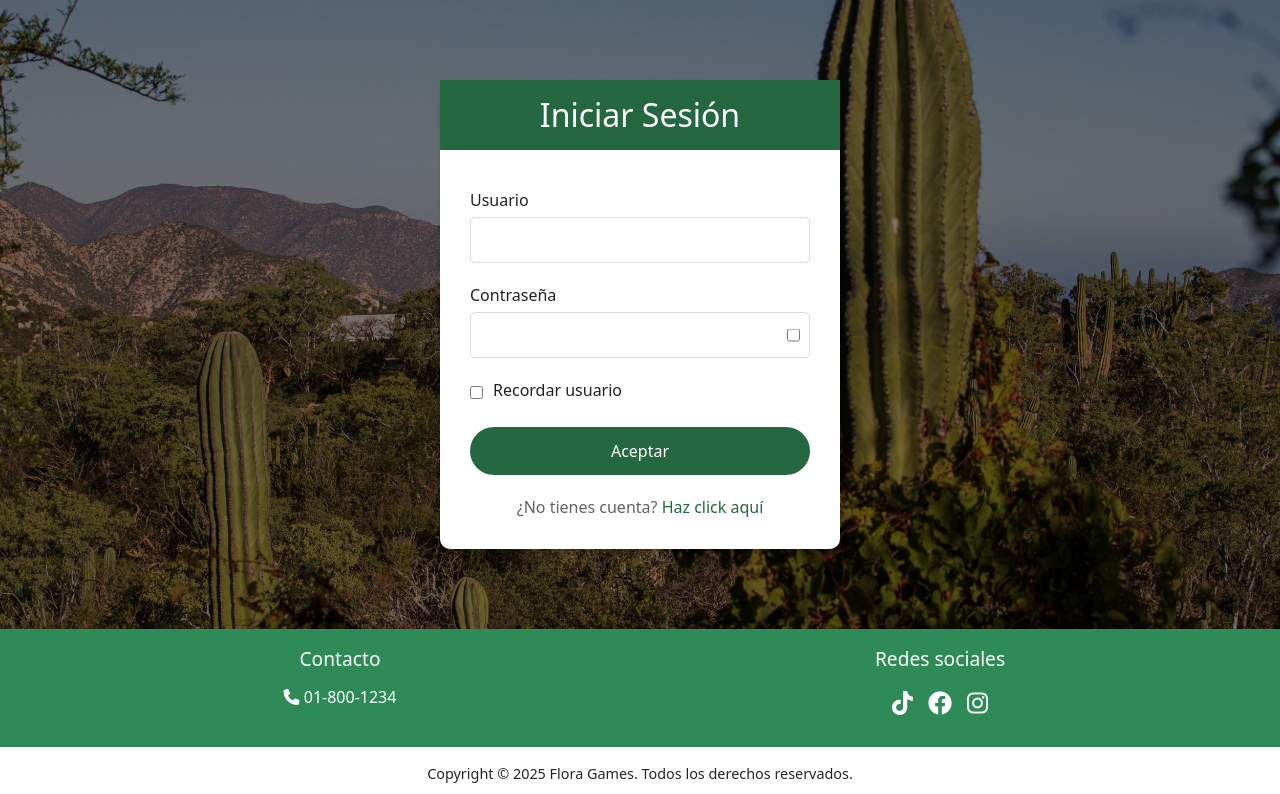
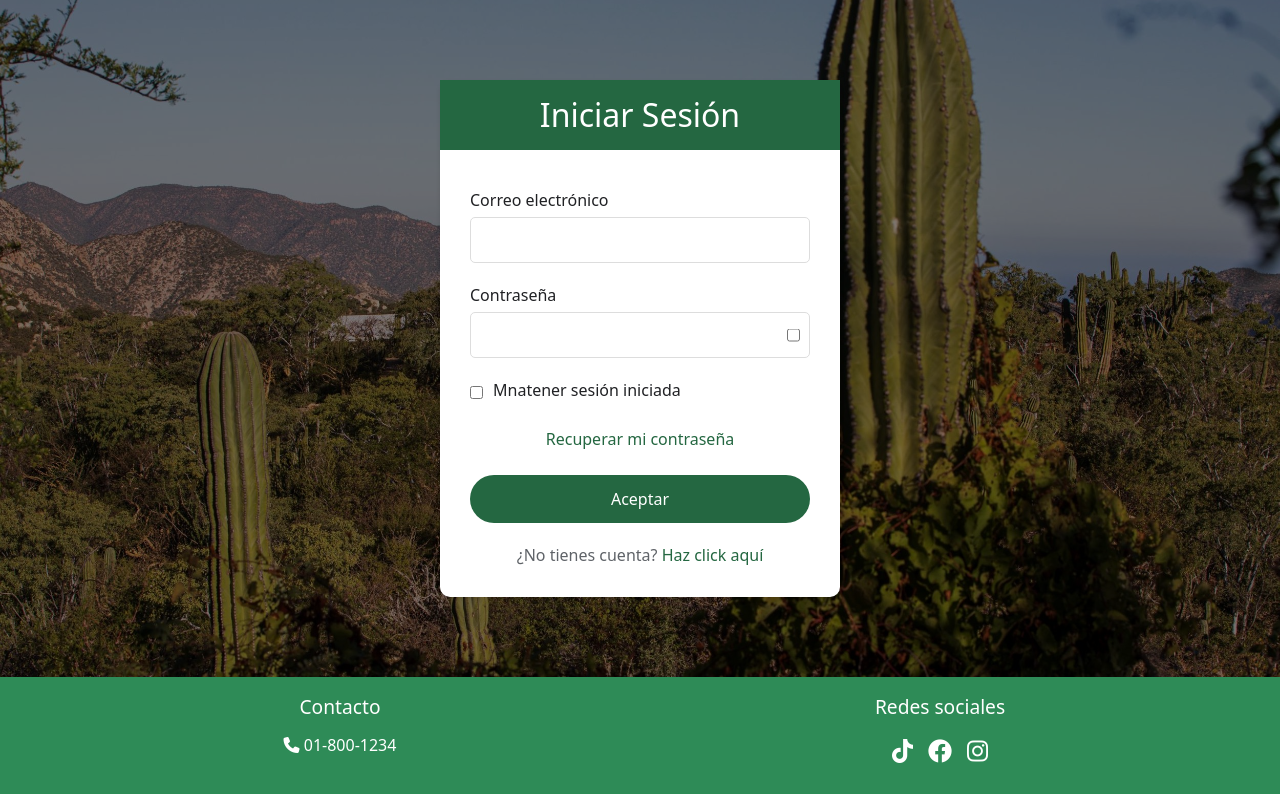
Before and after one commit to OscarIst21/BCS_FloraGames, a PHP site: page /view/login.php in a window 1280 px wide. Shown: the part 78-872 px from the top of the page. Run offline with PHP 8.4, Linux system fonts and the light colour scheme.

Commit message:
feat: rediseño login y registro

```diff
--- a/view/login.php
+++ b/view/login.php
@@ -30,7 +30,7 @@
             <h2 style="background-color: #246741; padding: 1rem; color: white;">Iniciar Sesión</h2>
             <form action="../config/login_actions.php" method="post" class="form-fields">
                 <div class="form-group">
-                    <label for="username">Usuario</label>
+                    <label for="username">Correo electrónico</label>
                     <input type="text" id="username" name="username" required>
                 </div>
                 <div class="form-group">
@@ -42,8 +42,13 @@
                 </div>
                 <div class="form-group checkbox">
                     <input type="checkbox" id="remember" name="remember">
-                    <label for="remember">Recordar usuario</label>
+                    <label for="remember">Mnatener sesión iniciada</label>
                 </div>
+
+                <div class="switch-form">
+                    <a href="#" onclick="">Recuperar mi contraseña</a>
+                </div>
+                <br>
                 <button type="submit" class=" button btnActions">Aceptar</button>
                 <div class="switch-form">
                     ¿No tienes cuenta? <a href="#" onclick="toggleForm('register')">Haz click aquí</a>
@@ -56,7 +61,7 @@
             <h2 style="background-color: #246741; padding: 1rem; color: white;">Registrarse</h2>
             <form action="../config/login_actions.php" method="post" onsubmit="return validatePasswords()" class="form-fields">
                 <div class="form-group">
-                    <label for="reg_name">Nombre</label>
+                    <label for="reg_name">Nombre o apodo</label>
                     <input type="text" id="reg_name" name="name" required>
                 </div>
                 <div class="form-group">
```
